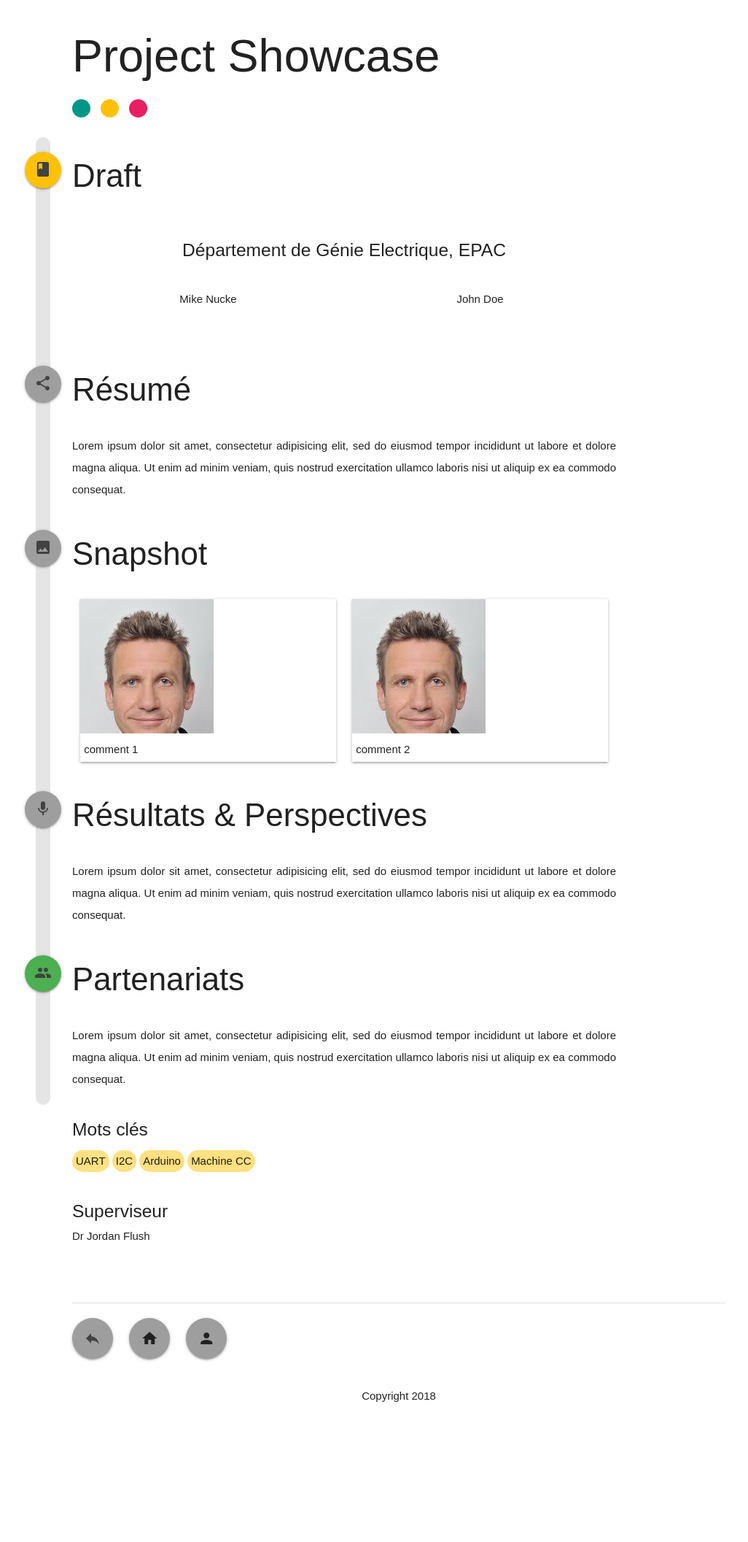
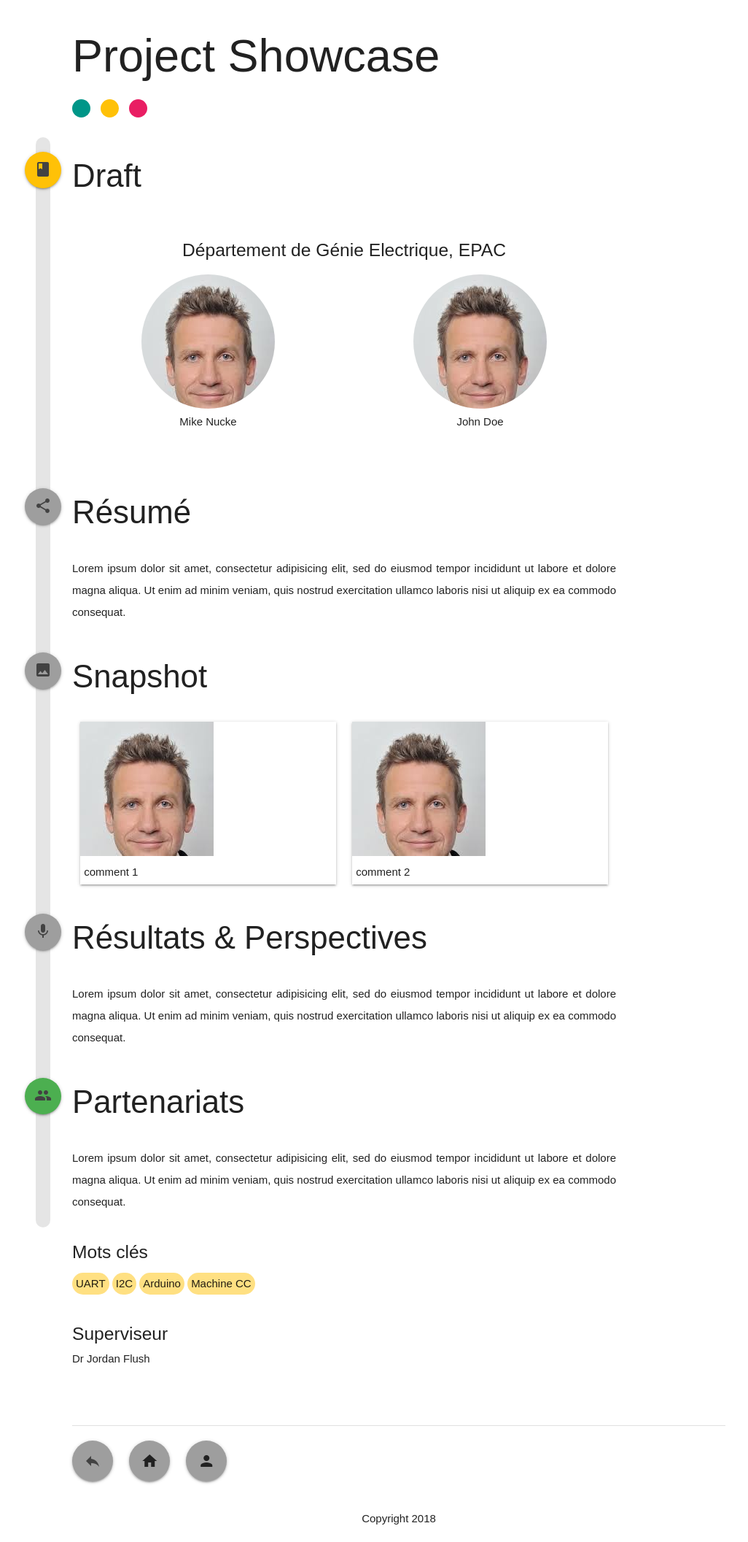
Before and after one commit to project-story/project-story.github.io, a Jekyll site: the page built from _posts/2018-10-10-draft.md, in a window 1280 px wide. Shown: the whole page at 73% size, without its empty margins (93-1119 px from the left). Built offline with Jekyll 4.4.1, drawn with Linux system fonts in a browser that asks for light colours; nearby versions of some CDN libraries; some web fonts are replaced; library files that are not in the unit come from our copies; before the commit the page ends 1945 px from its top, so only the background shows below that.

Commit message:
Fix #9: update layout - automatic authors loading

```diff
--- a/_layouts/post.html
+++ b/_layouts/post.html
@@ -42,7 +42,7 @@
                     <div class="row">
                         {% for author in page.authors %}
                         <div class="author-img col l6 m12 s12">
-                            <img class="circle" src="{{ page.imgurl }}" />
+                            <img class="circle" src="{{ page.authors_img[forloop.index0] }}" />
                             <div class="author-info center">
                                 <span> {{ author }} </span>
                             </div>
--- a/_posts/2018-10-10-draft.md
+++ b/_posts/2018-10-10-draft.md
@@ -5,6 +5,7 @@ date: 2018-10-10
 categories: [ automobile ]
 tags: [ UART, I2C, Arduino, Machine CC ]
 authors: [Mike Nucke, John Doe]
+authors_img: ["/images/test.jpg", "/images/test.jpg"]
 supervisor: "Dr Jordan Flush"
 department: "Département de Génie Electrique"
 school: EPAC
```
